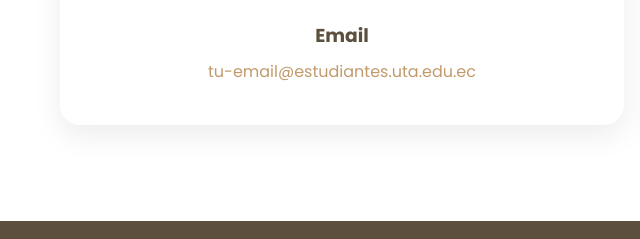
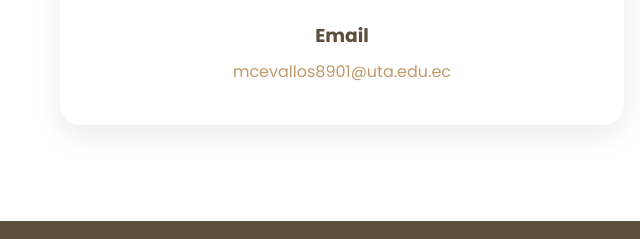
Before and after one commit to SalyC15/SalyC15.github.io, a plain HTML site: page index.html in a window 1280 px wide. Shown: the part 3268-3507 px from the top of the page, 0-640 px from the left. Drawn offline with Linux system fonts and the light colour scheme.

Commit message:
edicion del email

```diff
--- a/index.html
+++ b/index.html
@@ -675,7 +675,7 @@
                         <i class="fas fa-envelope"></i>
                     </div>
                     <h3>Email</h3>
-                    <p><a href="mailto:tu-email@estudiantes.uta.edu.ec">tu-email@estudiantes.uta.edu.ec</a></p>
+                    <p><a href="mcevallos8901@uta.edu.ec">mcevallos8901@uta.edu.ec</a></p>
                 </div>
                 <div class="contact-card">
                     <div class="contact-icon">
```
